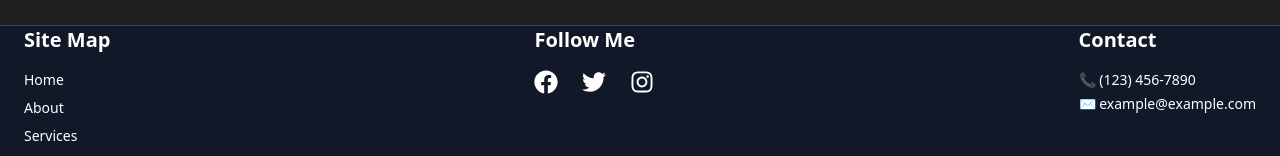
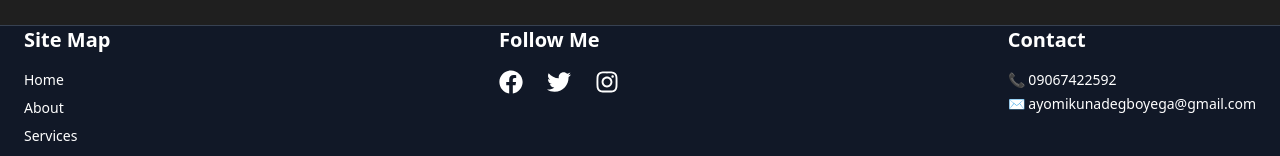
Before and after one commit to Adedamola098/Adedamola, a React (Vite) app: page / in a window 1280 px wide. Shown: the part 5526-5682 px from the top of the page. Built offline with nearby package versions, Linux system fonts and the light colour scheme.

Commit message:
Update Footer.jsx

```diff
--- a/src/Footer.jsx
+++ b/src/Footer.jsx
@@ -61,8 +61,8 @@ const Footer = () => {
         {/* Contact */}
         <div>
           <h3 className="text-xl font-semibold mb-4">Contact</h3>
-          <p className="text-sm mb-1">📞 (123) 456-7890</p>
-          <p className="text-sm">✉️ example@example.com</p>
+          <p className="text-sm mb-1">📞 09067422592</p>
+          <p className="text-sm">✉️ ayomikunadegboyega@gmail.com</p>
         </div>
       </div>
 
```
